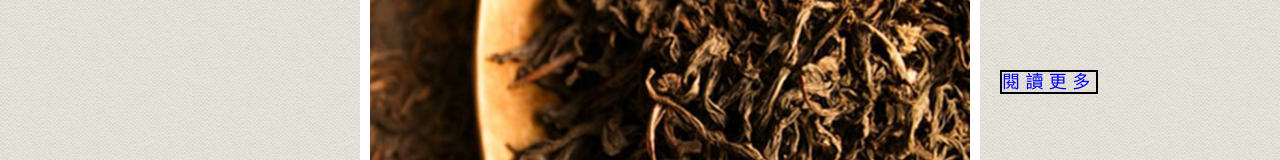
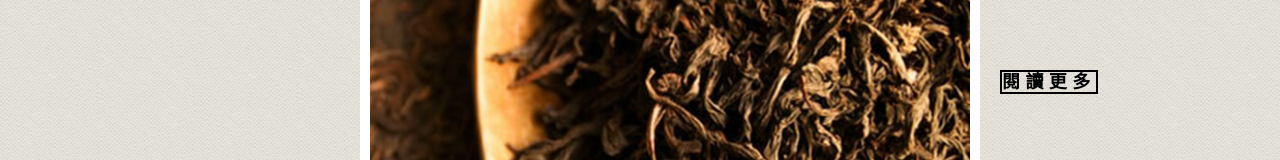
Before and after one commit to masayushi/KerBUKer-KID, a plain HTML site: page index.html in a window 1280 px wide. Shown: the part 3120-3280 px from the top of the page. Drawn offline with Linux system fonts and the light colour scheme.

Commit message:
經營理念

```diff
--- a/style.scss
+++ b/style.scss
@@ -207,12 +207,13 @@ nav {
 
     a{
         font-size: 18px;
-        font-weight: 300;
+        font-weight: bold;
         line-height: 2.78;
         letter-spacing: 5.4px;
         text-align: center;
         border: 2px solid #000000;
         text-decoration: none;
+        color: black;
     }
 }
 
```
Also changed, not shown: style.css, 1 other file.
